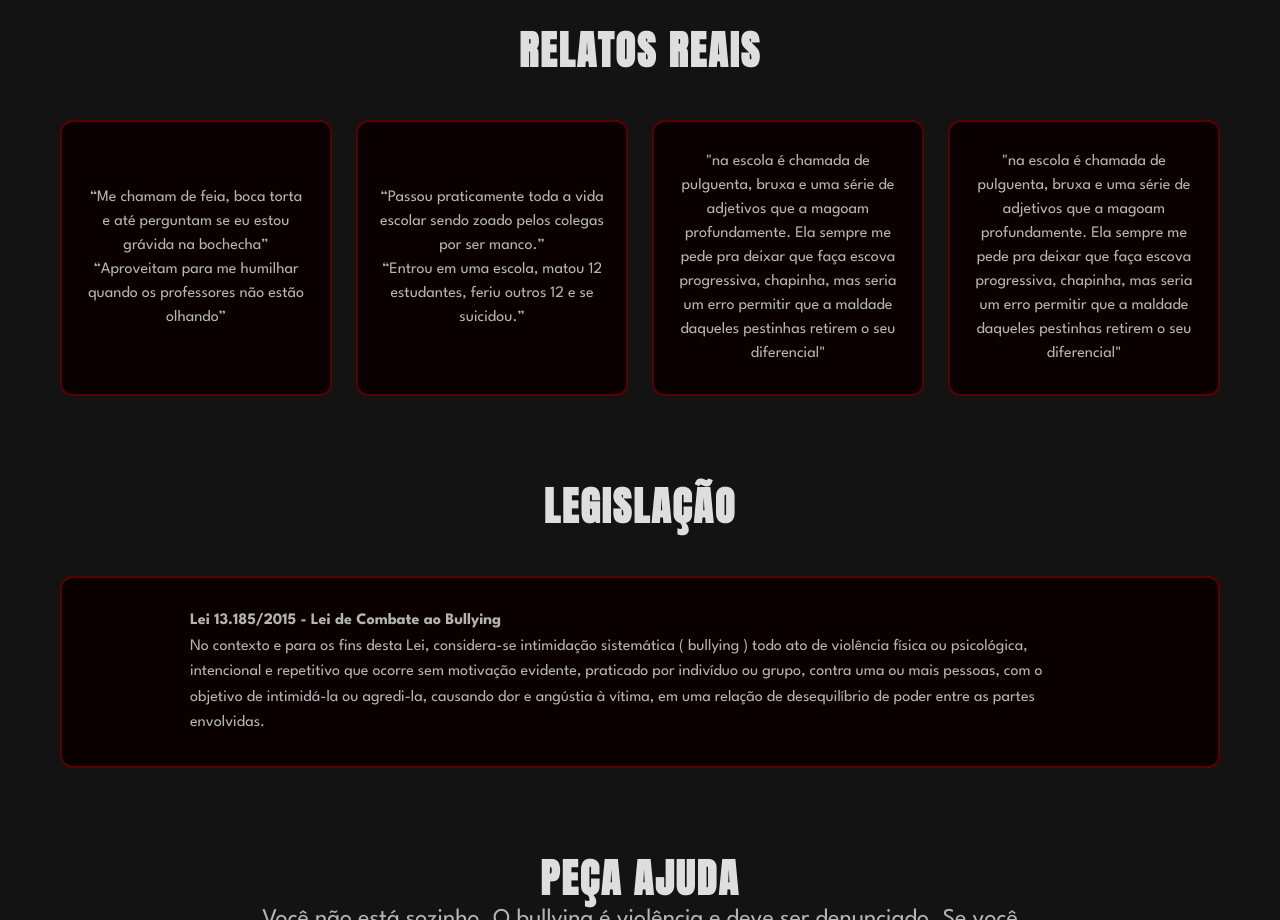
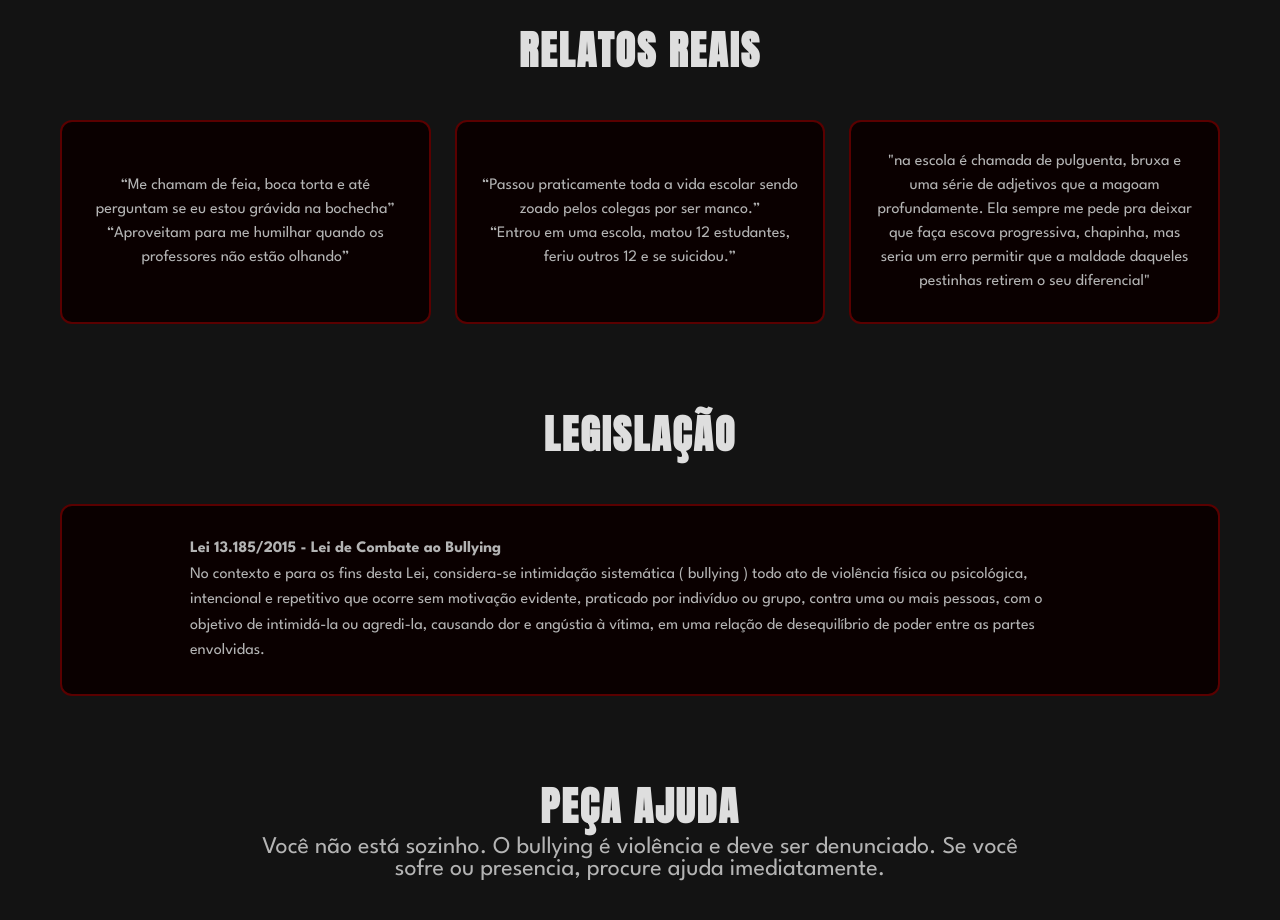
Before and after one commit to BiancaKaluznyPereira/voz-ativa, a plain HTML site: page VozAtiva/index.html in a window 1280 px wide. Shown: the part 2020-2940 px from the top of the page. Drawn offline with Linux system fonts and the light colour scheme.

Commit message:
Update index.html

```diff
--- a/VozAtiva/index.html
+++ b/VozAtiva/index.html
@@ -126,9 +126,6 @@
                 <div class="card">
                     <p>"na escola é chamada de pulguenta, bruxa e uma série de adjetivos que a magoam profundamente. Ela sempre me pede pra deixar que faça escova progressiva, chapinha, mas seria um erro permitir que a maldade daqueles pestinhas retirem o seu diferencial"</p>
                 </div>
-                <div class="card">
-                    <p>"na escola é chamada de pulguenta, bruxa e uma série de adjetivos que a magoam profundamente. Ela sempre me pede pra deixar que faça escova progressiva, chapinha, mas seria um erro permitir que a maldade daqueles pestinhas retirem o seu diferencial"</p>
-                </div>
             </div>
         </section>
 
```
